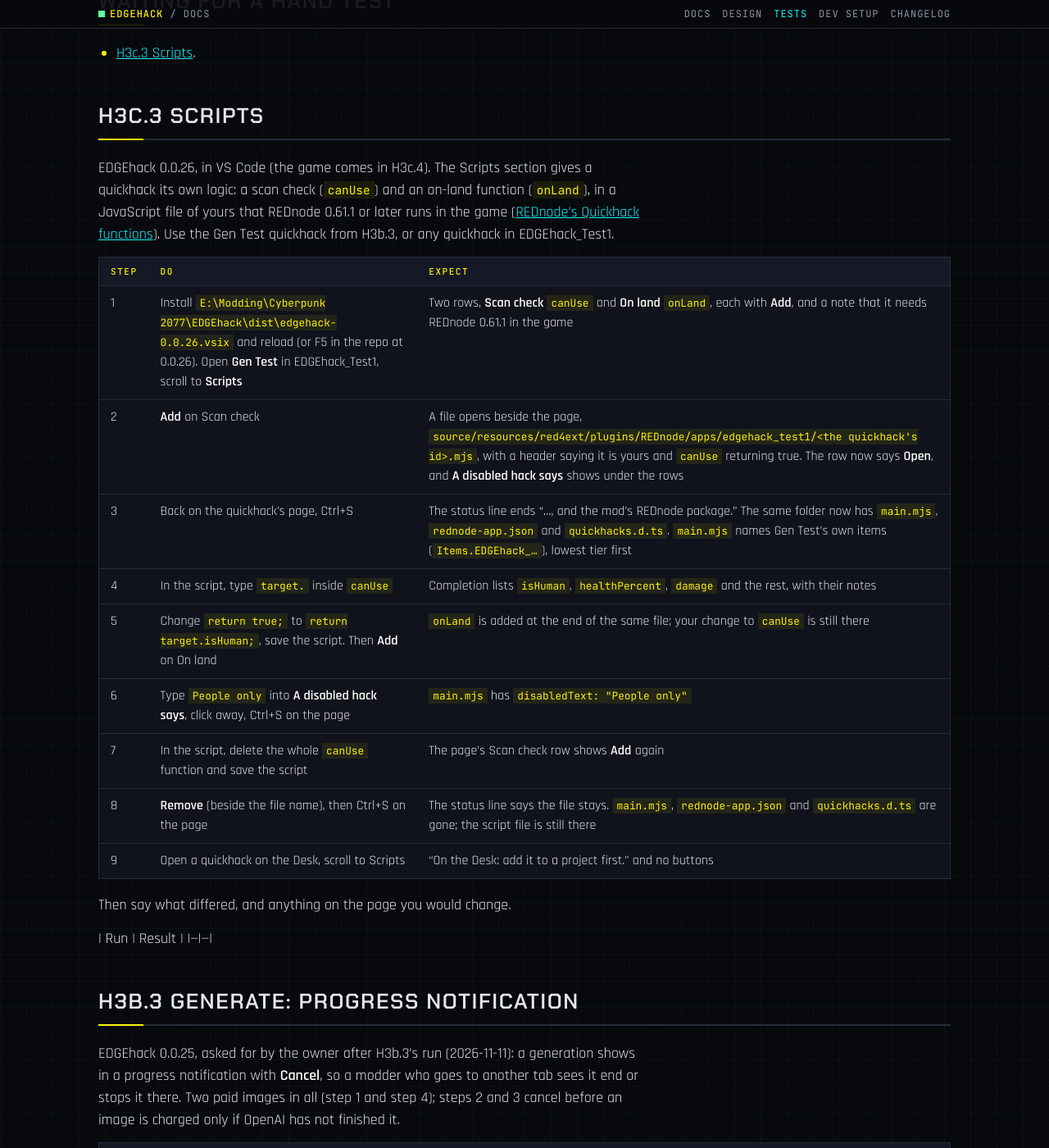
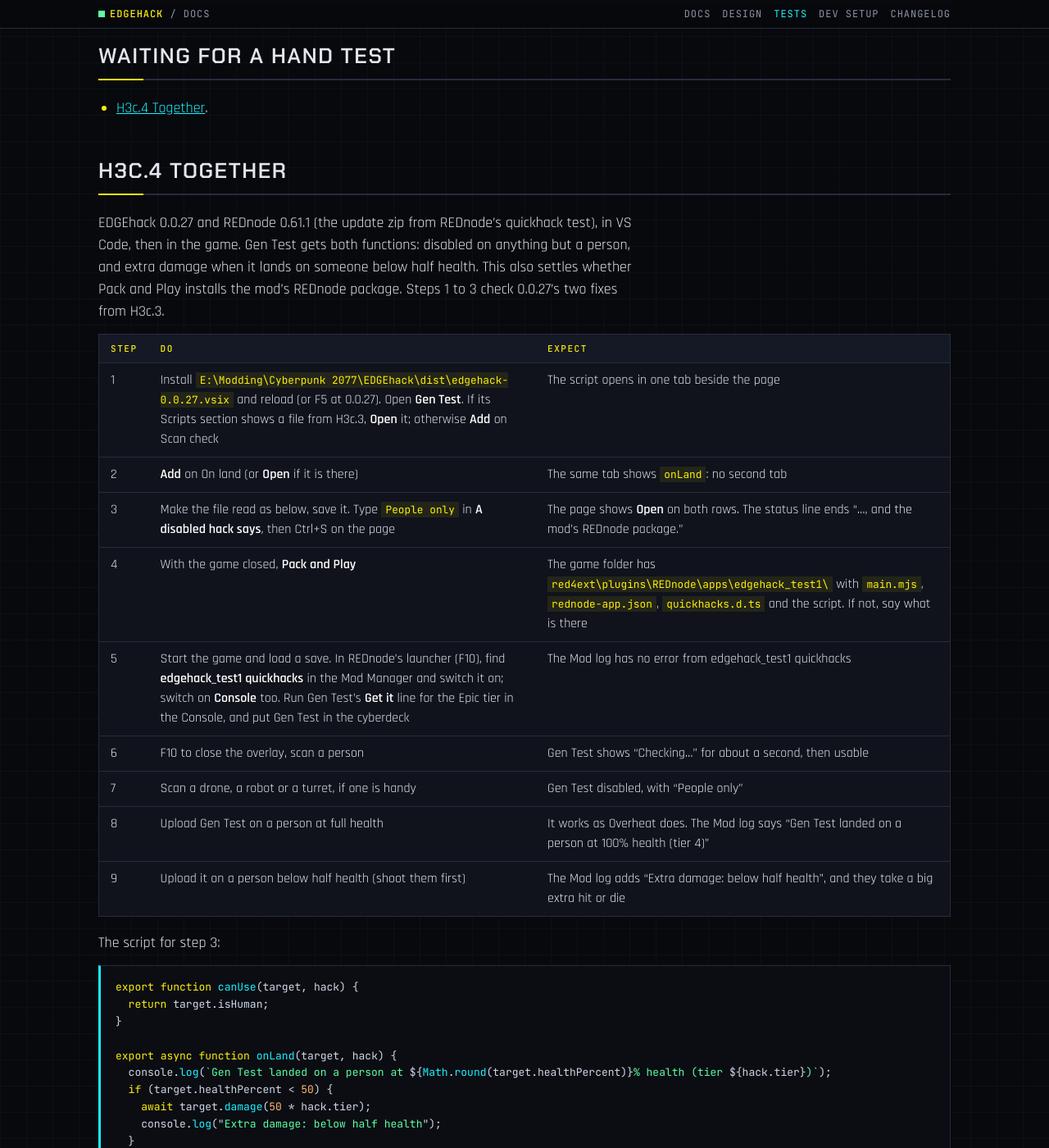
Before and after one commit to Edgemodders/EDGEhack, a Jekyll site: the page built from docs/testing.md, in a window 1280 px wide and 1400 px high, scrolled down 2356 px. Shown: the whole window at 82% size. Built offline with Jekyll 4.4.1, drawn with Linux system fonts in a browser that asks for light colours; some of the changed text lies outside the part shown.

Commit message:
Scripts (0.0.27): redraw after Remove at once, one tab for the script; H3c.3 passed; H3c.4's test
The page skipped the section's redraw while its button kept the focus; only the disabled text's box
stops it now. Add and Open use the tab the script already has, and Add with unsaved changes there edits
that editor. The test's manifest type for the typecheck (GitHub's Check failed on 0.0.26).

Co-Authored-By: Claude Opus 5.5 <noreply@anthropic.com>

````diff
--- a/docs/testing.md
+++ b/docs/testing.md
@@ -19,7 +19,8 @@ Last updated 2026-11-11.
 | [H2c Edit](#h2c-edit) | By hand, then in the game | H2 | 2026-11-05 | Pass, Parts A and B (EDGEhack 0.0.4). The Hacking tab's upload and duration differ from the inventory's: the game's own doing |
 | [H3.1 and H3c.1 Spikes](#h31-and-h3c1-spikes) | By hand, in the game | H3, H3c | 2026-11-05 | Pass, on game 2.5: a new quickhack beside Overheat, and both functions. A status effect from a function and spread were not run |
 | [H3.3 New](#h33-new) | By hand, then in the game | H3 | 2026-11-06 | Pass |
-| [H3c.3 Scripts](#h3c3-scripts) | By hand, in VS Code | H3c | | Waiting |
+| [H3c.4 Together](#h3c4-together) | By hand, then in the game | H3c | | Waiting |
+| [H3c.3 Scripts](#h3c3-scripts) | By hand, in VS Code | H3c | 2026-11-11 | Pass, all 9 steps (EDGEhack 0.0.26, on the laptop), with two fixes in 0.0.27 |
 | [H3b.3 Generate: progress notification](#h3b3-generate-progress-notification) | By hand, in VS Code | H3b | 2026-11-11 | Pass, all 4 steps (EDGEhack 0.0.25, on the laptop) |
 | [H3b.3 Generate](#h3b3-generate) | By hand, then in the game | H3b | 2026-11-11 | Pass, all 10 steps (EDGEhack 0.0.24, on the laptop) |
 | [H3.7c Remove from Project](#h37c-remove-from-project) | By hand, in VS Code | H3 | 2026-11-10 | Pass, all 6 steps (EDGEhack 0.0.20) |
@@ -41,7 +42,46 @@ Last updated 2026-11-11.
 
 ## Waiting for a hand test
 
-- [H3c.3 Scripts](#h3c3-scripts).
+- [H3c.4 Together](#h3c4-together).
+
+## H3c.4 Together
+
+EDGEhack 0.0.27 and REDnode 0.61.1 (the update zip from REDnode's quickhack test), in VS Code, then in the game. Gen Test gets both functions: disabled on anything but a person, and extra damage when it lands on someone below half health. This also settles whether Pack and Play installs the mod's REDnode package. Steps 1 to 3 check 0.0.27's two fixes from H3c.3.
+
+| Step | Do | Expect |
+|---|---|---|
+| 1 | Install `E:\Modding\Cyberpunk 2077\EDGEhack\dist\edgehack-0.0.27.vsix` and reload (or F5 at 0.0.27). Open **Gen Test**. If its Scripts section shows a file from H3c.3, **Open** it; otherwise **Add** on Scan check | The script opens in one tab beside the page |
+| 2 | **Add** on On land (or **Open** if it is there) | The same tab shows `onLand`: no second tab |
+| 3 | Make the file read as below, save it. Type `People only` in **A disabled hack says**, then Ctrl+S on the page | The page shows **Open** on both rows. The status line ends "…, and the mod's REDnode package." |
+| 4 | With the game closed, **Pack and Play** | The game folder has `red4ext\plugins\REDnode\apps\edgehack_test1\` with `main.mjs`, `rednode-app.json`, `quickhacks.d.ts` and the script. If not, say what is there |
+| 5 | Start the game and load a save. In REDnode's launcher (F10), find **edgehack_test1 quickhacks** in the Mod Manager and switch it on; switch on **Console** too. Run Gen Test's **Get it** line for the Epic tier in the Console, and put Gen Test in the cyberdeck | The Mod log has no error from edgehack_test1 quickhacks |
+| 6 | F10 to close the overlay, scan a person | Gen Test shows "Checking..." for about a second, then usable |
+| 7 | Scan a drone, a robot or a turret, if one is handy | Gen Test disabled, with "People only" |
+| 8 | Upload Gen Test on a person at full health | It works as Overheat does. The Mod log says "Gen Test landed on a person at 100% health (tier 4)" |
+| 9 | Upload it on a person below half health (shoot them first) | The Mod log adds "Extra damage: below half health", and they take a big extra hit or die |
+
+The script for step 3:
+
+```js
+export function canUse(target, hack) {
+  return target.isHuman;
+}
+
+export async function onLand(target, hack) {
+  console.log(`Gen Test landed on a person at ${Math.round(target.healthPercent)}% health (tier ${hack.tier})`);
+  if (target.healthPercent < 50) {
+    await target.damage(50 * hack.tier);
+    console.log("Extra damage: below half health");
+  }
+}
+```
+
+Keep the JSDoc lines above each function if you like; they give the completion.
+
+Then quit the game and say what differed. I read REDnode's logs.
+
+| Run | Result |
+|---|---|
 
 ## H3c.3 Scripts
 
@@ -63,6 +103,7 @@ Then say what differed, and anything on the page you would change.
 
 | Run | Result |
 |---|---|
+| 2026-11-11, by the owner, on the laptop, EDGEhack 0.0.26 | Pass, all 9 steps. Two fixes in 0.0.27: after **Remove** the section did not redraw until the page was left and come back to (the page skipped redraws while anything in the section had focus, and the button keeps it; now only the text box stops it, and the smoke test focuses the button and checks the redraw); **Add** on On land opened a second tab of the script beside the first (now the tab the script has is used, and with unsaved changes there the function goes into that editor rather than under it on disk). Both checked again in H3c.4's steps 1 and 2 |
 
 
 ## H3b.3 Generate: progress notification
--- a/media/editor.js
+++ b/media/editor.js
@@ -461,7 +461,8 @@
       for (const el of all("[data-getit-components]")) mark(el);
       pick(selected);
     }
-    if (typeof m.scriptsHtml === "string" && !document.activeElement?.closest?.("[data-scripts]")) {
+    // Not while the disabled text is being typed; a button keeps the focus after its click, so not that.
+    if (typeof m.scriptsHtml === "string" && !document.activeElement?.matches?.("[data-script-text]")) {
       q("[data-scripts]").innerHTML = m.scriptsHtml;
     }
     if (typeof m.effectsHtml === "string") {
--- a/package.json
+++ b/package.json
@@ -2,7 +2,7 @@
   "name": "edgehack",
   "displayName": "EDGEhack",
   "description": "Quickhack editor for Cyberpunk 2077: open any quickhack, change its name, icon, costs and effects, or make a new one from the game's own status effects.",
-  "version": "0.0.26",
+  "version": "0.0.27",
   "publisher": "edgemodders",
   "preview": true,
   "pricing": "Free",
--- a/tools/smoke/smoke.mjs
+++ b/tools/smoke/smoke.mjs
@@ -420,8 +420,10 @@ check(/Items\.OverheatProgram", "Items\.OverheatLvl1Program/.test(mainText) && /
 const manifestFile = path.join(pkgDir, "rednode-app.json");
 const manifest = fs.existsSync(manifestFile) ? JSON.parse(fs.readFileSync(manifestFile, "utf8")) : {};
 check(manifest.id === "smokemod" && manifest.main === "main.mjs" && manifest.requires?.rednode === ">=0.61.1", `and the package's manifest: ${JSON.stringify(manifest)}`);
-await run(editor, `document.querySelector("[data-script-remove]").click();`);
-await sleep(600);
+await run(editor, `const b = document.querySelector("[data-script-remove]"); b.focus(); b.click();`);
+for (let i = 0; i < 20 && /data-script-remove/.test(await scriptsHtml()); i++) await sleep(150);
+check(!/data-script-remove/.test(await scriptsHtml()), "Remove redraws the section at once, with the button still focused");
+await sleep(300);
 fs.rmSync(path.join(T, "packed.json"), { force: true });
 await run(editor, `document.querySelector("[data-pack]").click();`);
 for (let i = 0; i < 40 && fs.existsSync(mainFile); i++) await sleep(250);
````
Also changed, not shown: CLAUDE.md (+1 -1 lines), docs/design.md (+1 -1 lines), src/editor.ts (+18 -4 lines), test/scripts.test.ts (+1 -1 lines), README.md, 1 other file.
